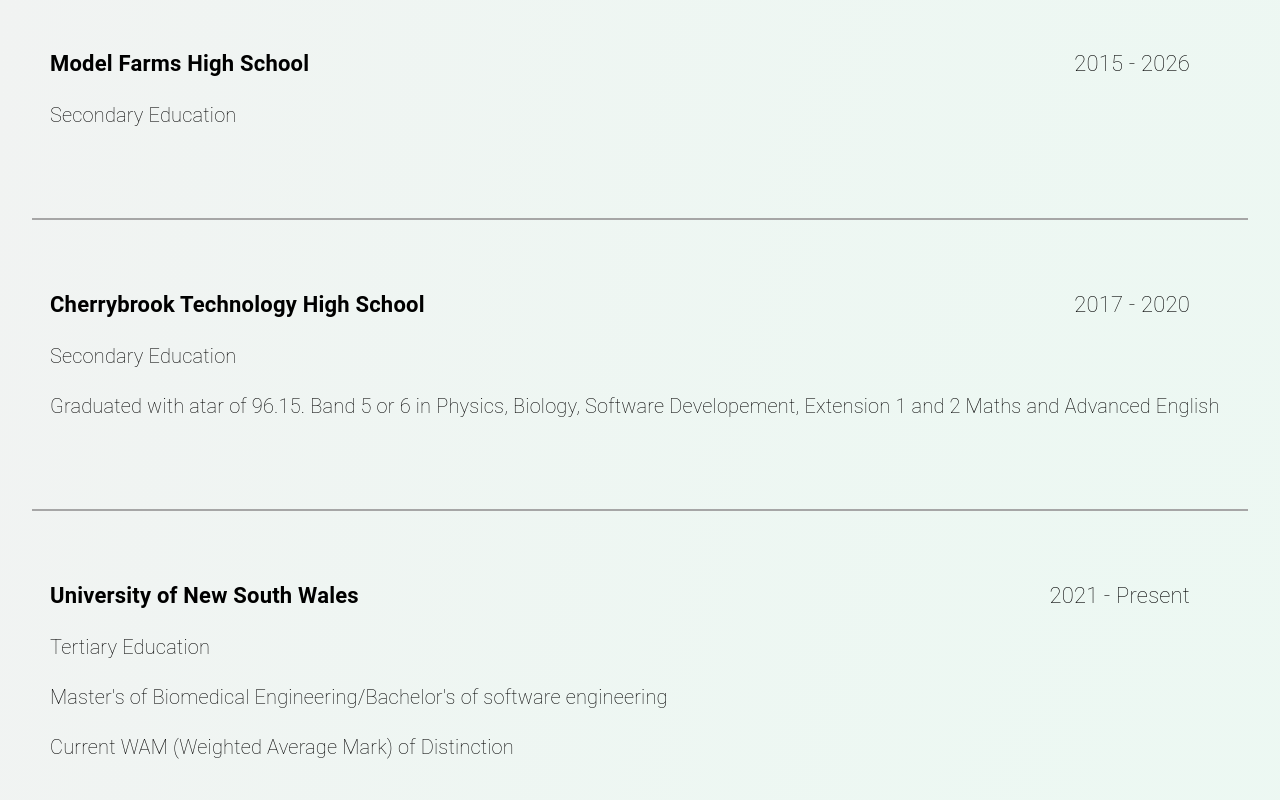
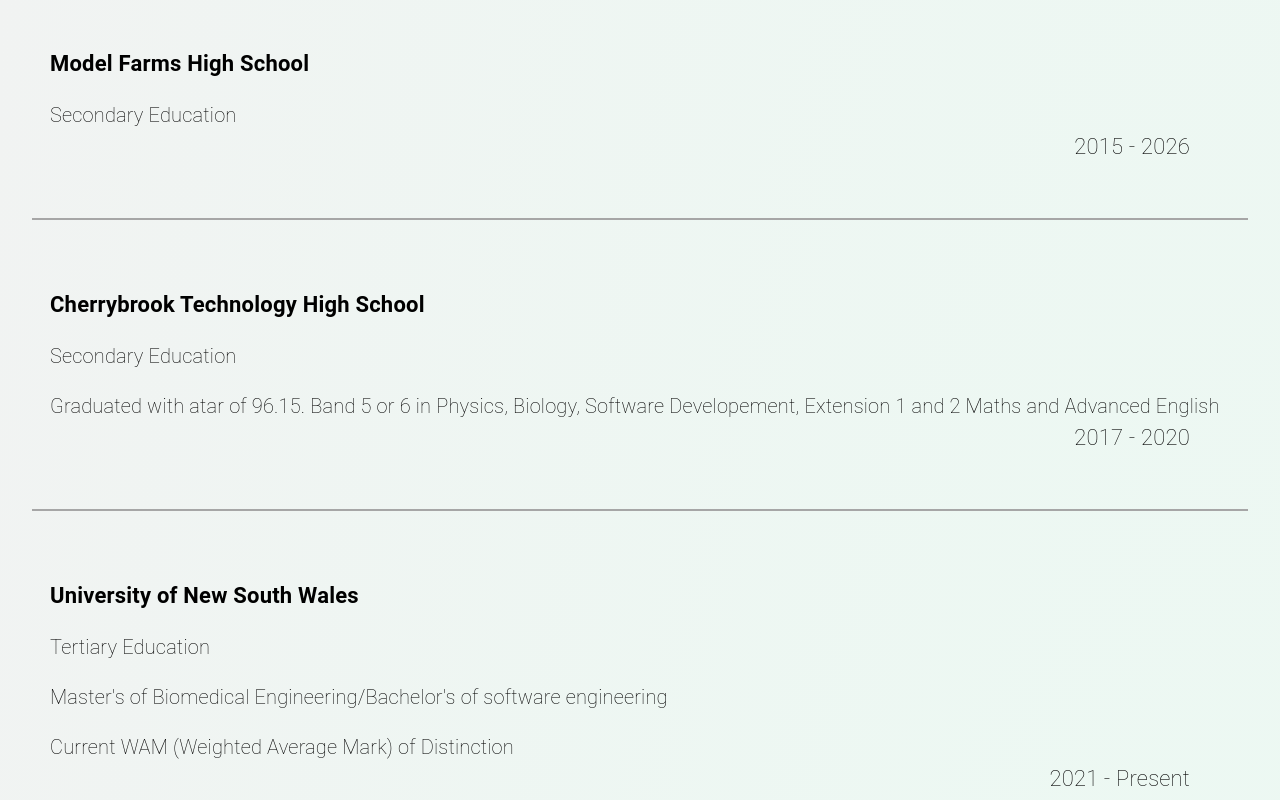
Before and after one commit to anishsinha2003/my-portfolio, a React (Create React App) app: page / in a window 1280 px wide. Shown: the part 1580-2380 px from the top of the page. Built offline with nearby package versions, Linux system fonts and the light colour scheme.

Commit message:
small date change

```diff
--- a/src/App.js
+++ b/src/App.js
@@ -180,18 +180,19 @@
         <div style={{position: "relative", top: "-130px"}}>
           <div>
             <Typography component="h2" sx={{ fontWeight: "bold", textAlign: "start", fontSize: "22px", paddingLeft: "50px"}}>
-              Model Farms High School  <Typography component="h2" sx={{ fontWeight: "50", textAlign: "end", fontSize: "22px", position: "absolute", display: "inline", right: "90px"}}>  2015 - 2026 </Typography>
+              Model Farms High School
             </Typography>
             <br/>
             <Typography component="h2" sx={{ fontWeight: "50", textAlign: "start", fontSize: "20px", paddingLeft: "50px"}}>
               Secondary Education
             </Typography>
+            <Typography component="h2" sx={{ fontWeight: "50", textAlign: "end", fontSize: "22px", position: "absolute", display: "inline", right: "90px"}}>  2015 - 2026 </Typography>
           </div>
           <hr style={{ border: "none", width: "95%", height: "80px", borderBottom: "2px solid #a6a6a6" }}></hr>
           <br/><br/><br/>
           <div>
             <Typography component="h2" sx={{ fontWeight: "bold", textAlign: "start", fontSize: "22px", paddingLeft: "50px"}}>
-              Cherrybrook Technology High School  <Typography component="h2" sx={{ fontWeight: "50", textAlign: "end", fontSize: "22px", position: "absolute", display: "inline", right: "90px"}}>  2017 - 2020 </Typography>
+              Cherrybrook Technology High School
             </Typography>
             <br/>
             <Typography component="h2" sx={{ fontWeight: "50", textAlign: "start", fontSize: "20px", paddingLeft: "50px"}}>
@@ -201,12 +202,13 @@
             <Typography component="h2" sx={{ fontWeight: "50", textAlign: "start", fontSize: "20px", paddingLeft: "50px"}}>
               Graduated with atar of 96.15. Band 5 or 6 in Physics, Biology, Software Developement, Extension 1 and 2 Maths and Advanced English
             </Typography>
+            <Typography component="h2" sx={{ fontWeight: "50", textAlign: "end", fontSize: "22px", position: "absolute", display: "inline", right: "90px"}}>  2017 - 2020 </Typography>
           </div>
           <hr style={{ border: "none", width: "95%", height: "80px", borderBottom: "2px solid #a6a6a6" }}></hr>
           <br/><br/><br/>
           <div>
             <Typography component="h2" sx={{ fontWeight: "bold", textAlign: "start", fontSize: "22px", paddingLeft: "50px"}}>
-              University of New South Wales <Typography component="h2" sx={{ fontWeight: "50", textAlign: "end", fontSize: "22px", position: "absolute", right: "90px", display: "inline"}}>  2021 - Present </Typography>
+              University of New South Wales
             </Typography>
             <br/>
             <Typography component="h2" sx={{ fontWeight: "50", textAlign: "start", fontSize: "20px", paddingLeft: "50px"}}>
@@ -220,10 +222,10 @@
             <Typography component="h2" sx={{ fontWeight: "50", textAlign: "start", fontSize: "20px", paddingLeft: "50px"}}>
               Current WAM (Weighted Average Mark) of Distinction
             </Typography>
+            <Typography component="h2" sx={{ fontWeight: "50", textAlign: "end", fontSize: "22px", position: "absolute", right: "90px", display: "inline"}}>  2021 - Present </Typography>
           </div>
         </div>
       </div>
-      <br/><br/>
       <div>
         <hr style={{ border: "none", width: "95%", height: "50px", marginTop: "0", borderBottom: "0.1px solid #333", boxShadow: "0 20px 20px -20px #333", margin: "-50px auto 10px" }}></hr>
         <br/><br/><br/>
```
